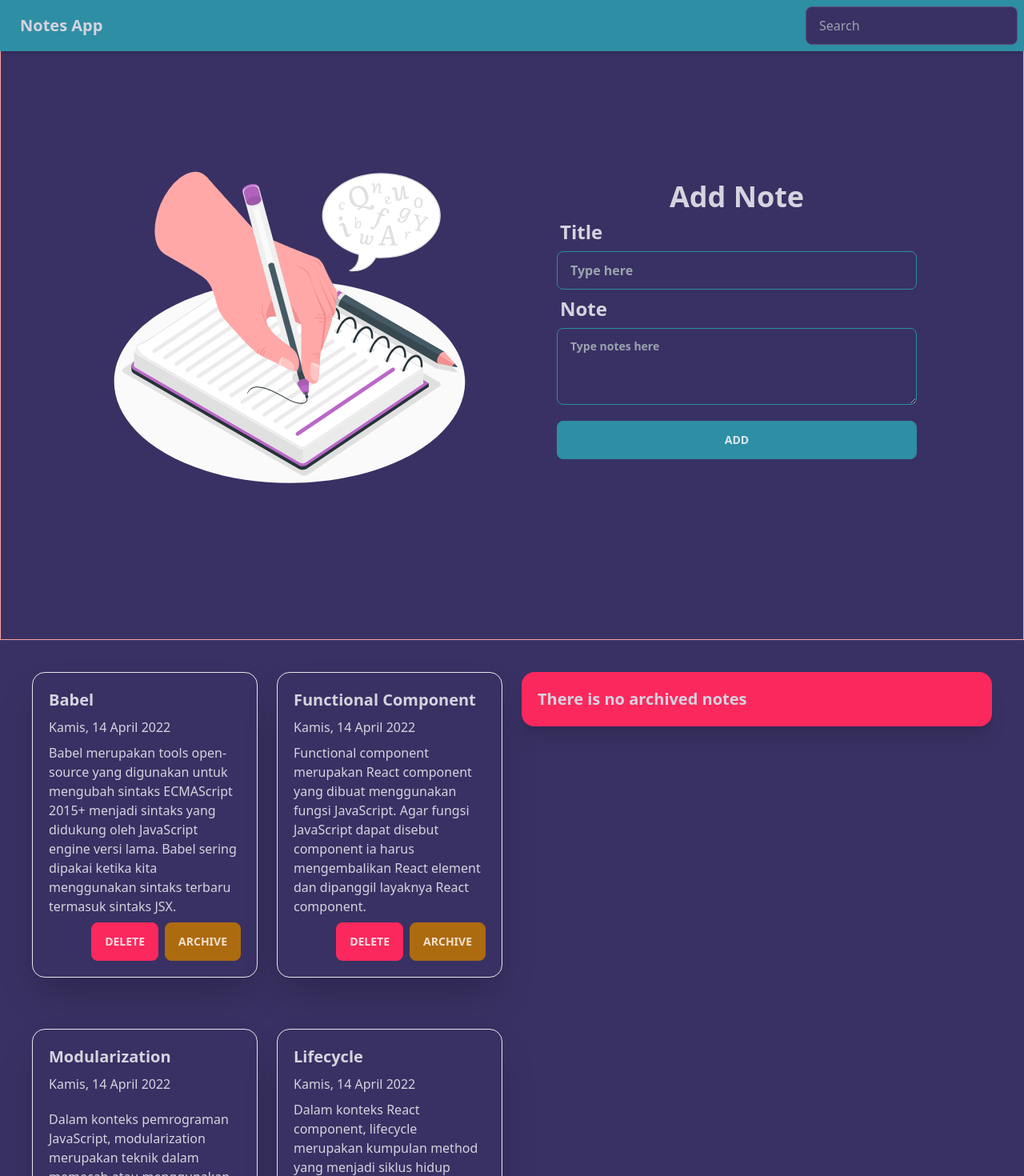
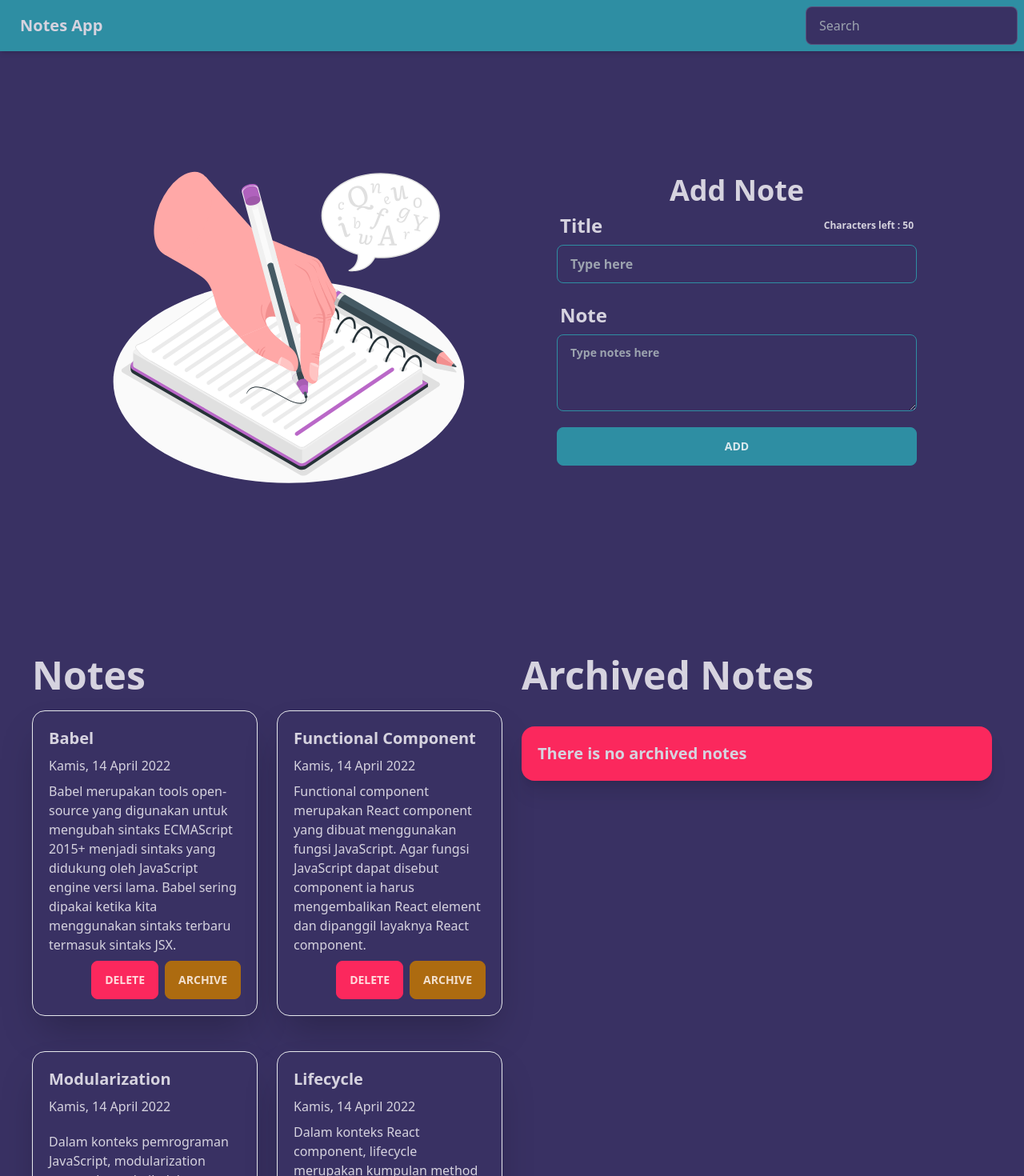
Before and after one commit to RaihanSyahSP/notes-app-submission, a React (Vite) app: page / in a window 1280 px wide. Shown: the top 1470 px of the page at 80% size. Built offline with nearby package versions, Linux system fonts and the light colour scheme.

Commit message:
feat: add limit characters for input title

```diff
--- a/src/components/NotesContainer.jsx
+++ b/src/components/NotesContainer.jsx
@@ -9,8 +9,9 @@ const NotesContainer = ({ notes, deleteHandler, archivedHandler }) => {
   // Filter catatan yang memiliki archived === false
   const unarchivedNotes = notes.filter((note) => !note.archived);
   return (
-    <div className="grid grid-cols-2 gap-6 h-[100vh] px-10">
+    <div className="grid grid-cols-2 gap-6 h-[100vh] mt-5 px-10">
       <div className="col-span-1">
+        <h2 className='text-5xl font-bold'>Notes</h2>
         {unarchivedNotes.length > 0 ? (
           <NotesList notes={unarchivedNotes} deleteHandler={deleteHandler} archivedHandler={archivedHandler} />
         ) : (
@@ -18,6 +19,7 @@ const NotesContainer = ({ notes, deleteHandler, archivedHandler }) => {
         )}
       </div>
       <div className="col-span-1">
+        <h2 className='text-5xl font-bold'>Archived Notes</h2>
         {archivedNotes.length > 0 ? (
           <NotesList notes={archivedNotes} deleteHandler={deleteHandler} archivedHandler={archivedHandler} />
         ) : (
--- a/src/components/NotesInput.jsx
+++ b/src/components/NotesInput.jsx
@@ -4,9 +4,20 @@ import { useState } from "react"
 const NotesInput = ({addNotes}) => {
     const [title, setTitle] = useState("")
     const [body, setBody] = useState("")
+    const [limitInputChar, setLimitInputChar] = useState(50)
 
     const onTitleChangeHandler = (e) => {
-        setTitle(e.target.value)
+        const newTitle = e.target.value;
+        if (newTitle.length <= 50) {
+          setTitle(newTitle);
+          const remainingChars = 50 - newTitle.length;
+          setLimitInputChar(remainingChars);
+        } else {
+          // Jika panjang judul melebihi 50 karakter, potong menjadi 50 karakter
+          const trimmedTitle = newTitle.slice(0, 50);
+          setTitle(trimmedTitle);
+          setLimitInputChar(0);
+        }
     }
 
     const onBodyChangeHandler = (e) => {
@@ -26,8 +37,9 @@ const NotesInput = ({addNotes}) => {
     }
 
 
+
   return (
-      <div className="flex border border-red-300 max-w-screen mx-auto gap-8 px-5 items-center justify-between h-screen xl:px-24">
+      <div className="flex max-w-screen mx-auto gap-8 px-5 items-center justify-between h-screen xl:px-24">
         <div className="hidden w-[45opx] px-10 md:block">
             <img src="../public/write.svg" width="450px"></img>
         </div>
@@ -35,7 +47,8 @@ const NotesInput = ({addNotes}) => {
             <h1 className="text-2xl lg:text-4xl">Add Note</h1>
             <form className="form-control w-full max-w-lg" onSubmit={onFormSubmitHandler}>
                 <label className="label" htmlFor="title">
-                    <span className="label-text text-xl lg:text-2xl">Title</span>
+                      <span className="label-text text-xl lg:text-2xl">Title</span>
+                      <span className="label-text-alt">Characters left : { limitInputChar }</span>
                 </label>
                 <input
                     type="text"
@@ -46,7 +59,16 @@ const NotesInput = ({addNotes}) => {
                     className="input input-bordered input-secondary w-full max-w-lg"
                     required
                 />
-                  <label className="label" htmlFor="notes">
+                  <label className="label">
+                      {
+                            limitInputChar === 0 && (
+                                <span className="label-text-alt text-red-500">Characters limit exceeded</span>
+                            )
+                      }
+                </label>
+
+
+                <label className="label" htmlFor="notes">
                     <span className="label-text text-xl lg:text-2xl">Note</span>
                 </label>
                 <textarea
--- a/src/components/NotesItem.jsx
+++ b/src/components/NotesItem.jsx
@@ -4,7 +4,7 @@ import { showFormattedDate } from '../utils/data';
 
 const NotesItem = ({ id, title, body, createdAt, archivedHandler, archived, deleteHandler }) => {
 	return (
-    <div className="card w-full shadow-2xl mt-10 bg-base-100 border hover:border-secondary hover:cursor-pointer" key={id}>
+    <div className="card w-full shadow-2xl mt-5 bg-base-100 border hover:border-secondary hover:cursor-pointer" key={id}>
       <div className="card-body p-5">
         <h2 className="card-title">{title}</h2>
         <p>{showFormattedDate(createdAt)}</p>
--- a/tailwind.config.js
+++ b/tailwind.config.js
@@ -22,5 +22,6 @@ export default {
             },
           },
     ],
+
     },
 };
```
Lines whose indentation alone changed are shown as unchanged.
